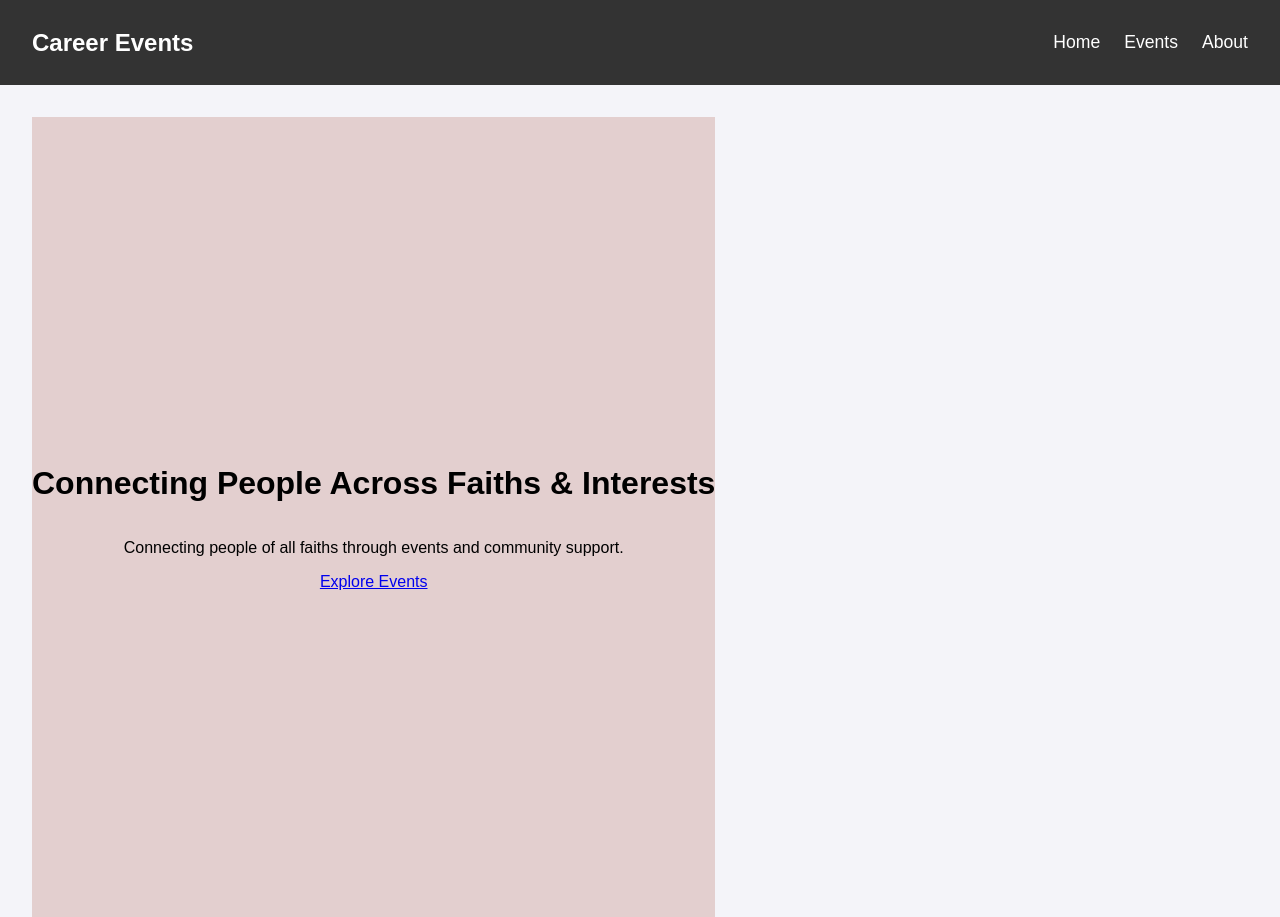
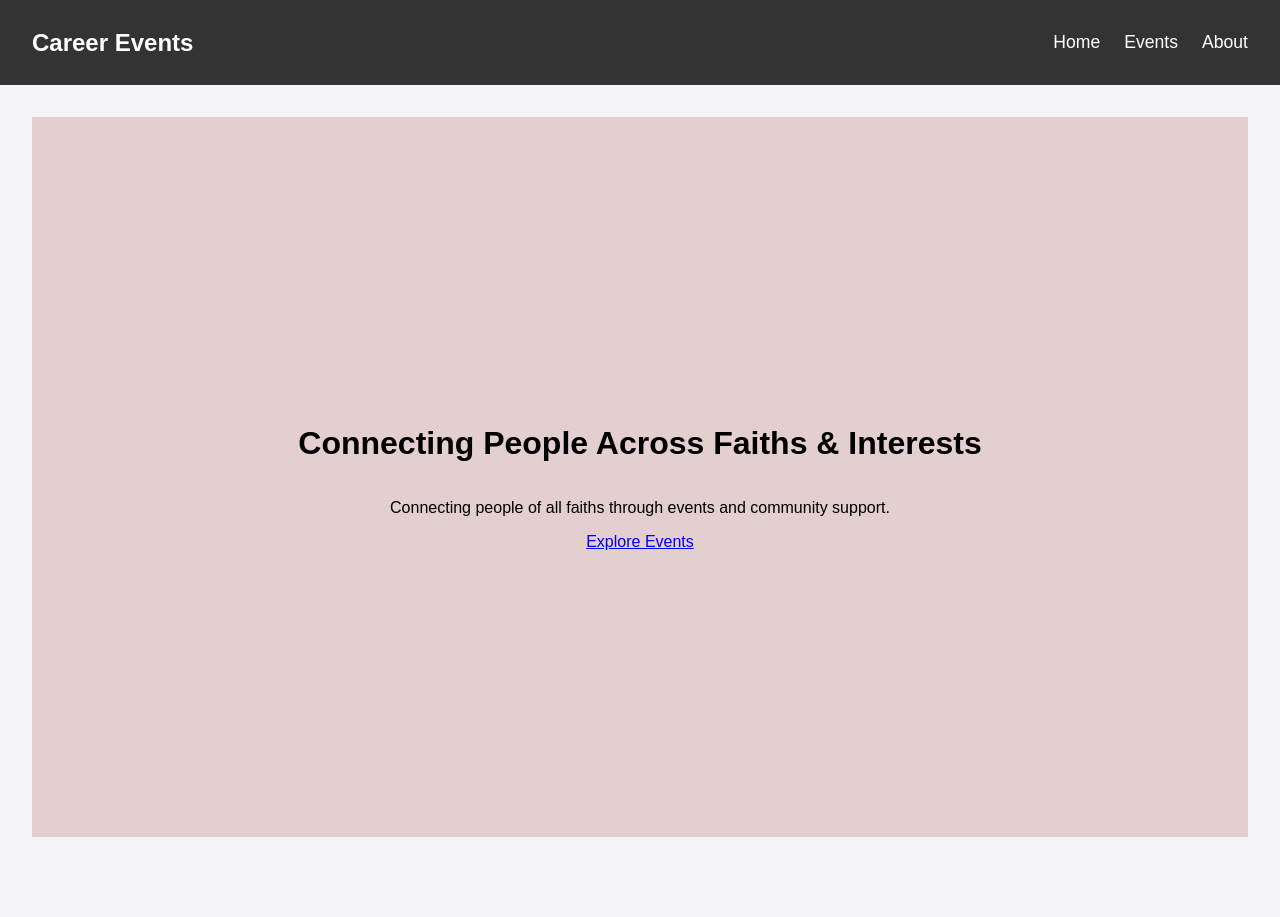
Before and after one commit to saravananbala410/Career-Events, a React (Create React App) app: page / in a window 1280 px wide. After the commit the page ends 869 px from the top, so only its background shows below. Built offline with nearby package versions, Linux system fonts and the light colour scheme.

Commit message:
Update Home.css

```diff
--- a/src/pages/Home.css
+++ b/src/pages/Home.css
@@ -12,8 +12,7 @@
 
 .home {
     background: #e3cfcf;
-    height: 100vh;
-    position: absolute;
+    height: 90vh;
     display: flex;
     flex-direction: column;
     justify-content: center;
```
